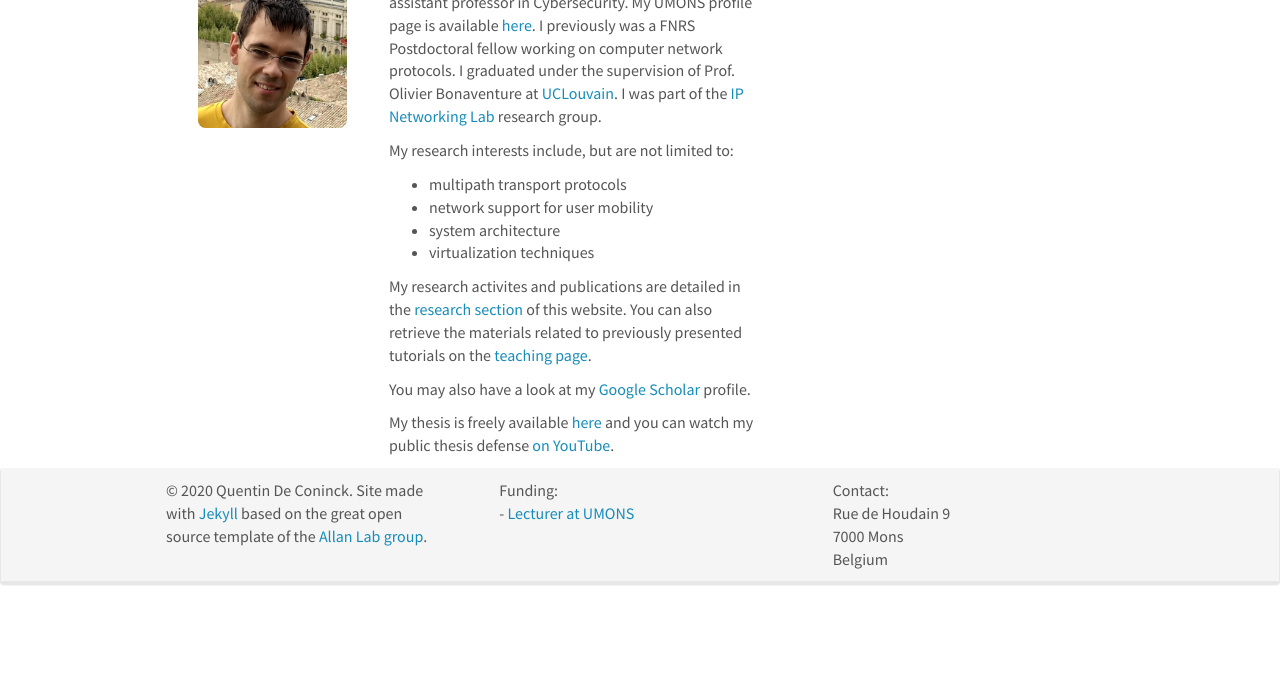
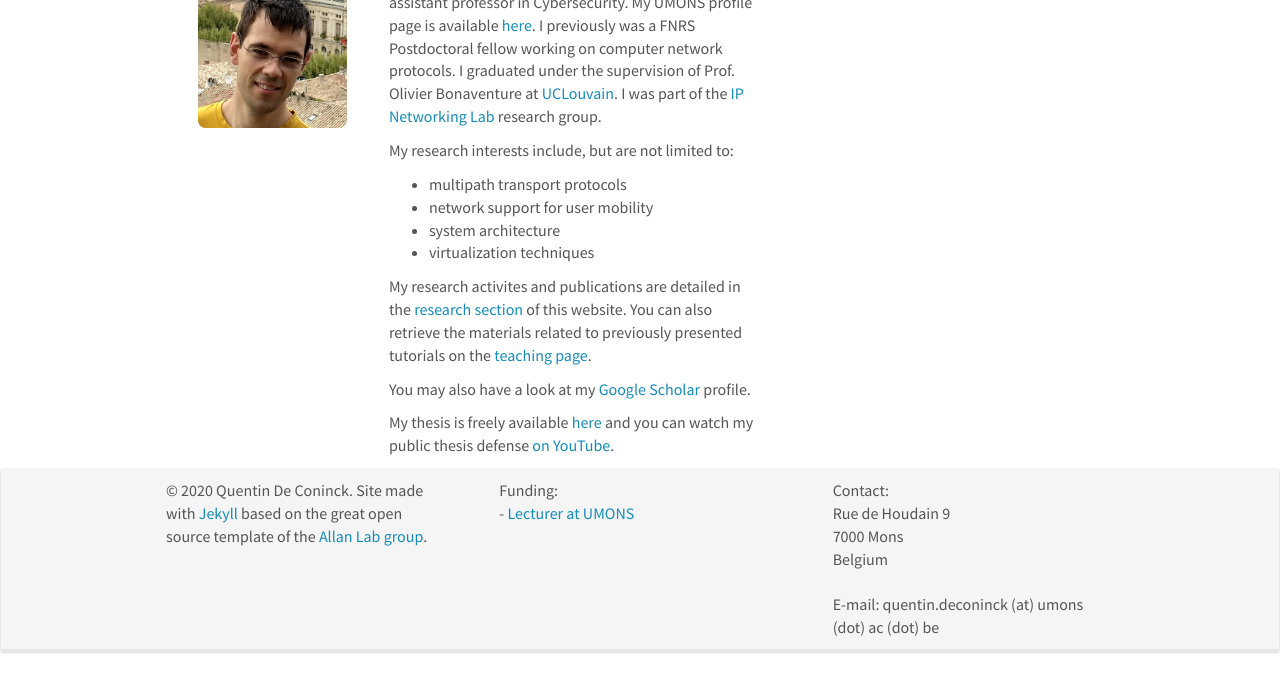
Before and after one commit to qdeconinck/qdeconinck.github.io, a Jekyll site: the page built from _pages/home.md, in a window 1280 px wide, cut to the strip 180-872 px from the top of the page. Built offline with Jekyll 4.4.1, drawn with Linux system fonts in a browser that asks for light colours; nearby versions of some CDN libraries.

Commit message:
add email

```diff
--- a/_includes/footer.html
+++ b/_includes/footer.html
@@ -20,6 +20,8 @@
 		  Rue de Houdain 9<br />
 		  7000 Mons<br />
 		  Belgium<br />
+		  <br />
+		  E-mail: quentin.deconinck (at) umons (dot) ac (dot) be
             <!-- (<a href="https://goo.gl/maps/4f3DwjAY2QT2">Maps</a>, <a href="https://uclouvain.be/en/research-institutes/icteam/ingi/about.html">Directions</a>) -->
 		</div>
 	  </div>
```
